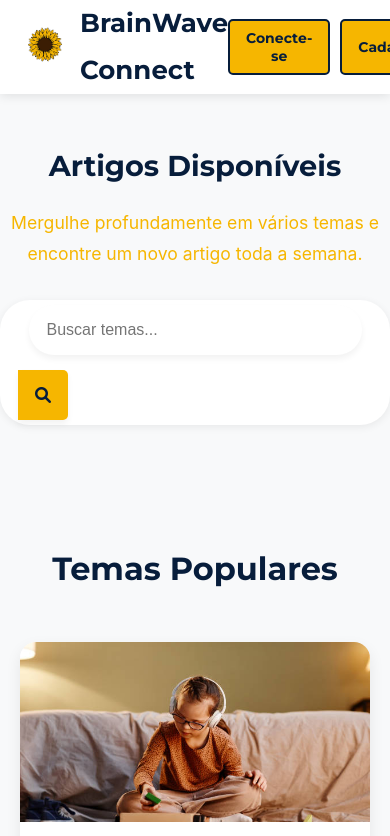
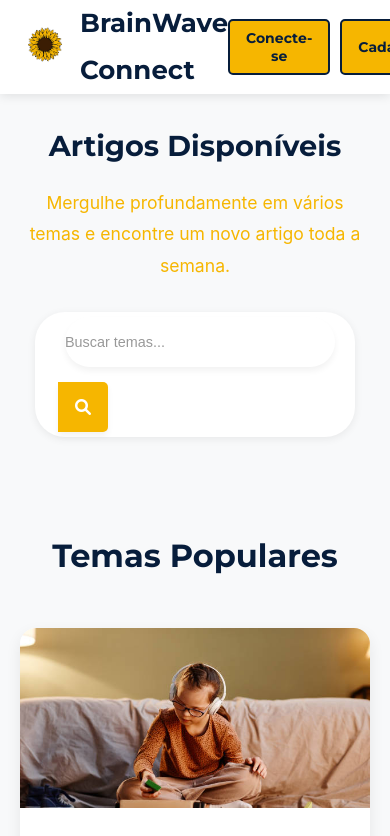
Before and after one commit to anaelisa175/BrainWave-Connect-React, a Next.js app: page / in a window 390 px wide. Shown: the top 836 px of the page. Built offline with nearby package versions, Linux system fonts and the light colour scheme.

Commit message:
fix: corrige centralização da barra de pesquisa no SearchSection

```diff
--- a/src/components/SearchSection.css
+++ b/src/components/SearchSection.css
@@ -5,38 +5,78 @@
     margin-top: 80px;
 }
 
+.search-section .container {
+    max-width: 1200px;
+    margin: 0 auto;
+    padding: 0 20px;
+    display: flex;
+    flex-direction: column;
+    align-items: center;
+    justify-content: center;
+}
+
+.texto-pesquisa {
+    text-align: center;
+    margin-bottom: 30px;
+}
+
 .texto-pesquisa h2 {
     font-family: 'Montserrat', sans-serif;
     font-size: 2rem;
     color: #071D3B;
     margin-bottom: 10px;
+    text-align: center;
 }
 
 .texto-pesquisa p {
     color: #3E92CC;
     font-size: 1.1rem;
-    margin-bottom: 30px;
+    margin-bottom: 0;
+    text-align: center;
+    max-width: 600px;
+    margin-left: auto;
+    margin-right: auto;
+}
+
+.search-wrapper {
+    display: flex !important;
+    justify-content: center !important;
+    align-items: center !important;
+    width: 100% !important;
+    text-align: center;
+    padding: 0 20px;
+    margin: 0 auto;
 }
 
 .input-container {
     display: flex;
-    justify-content: center;
+    justify-content: space-between;
     align-items: center;
     max-width: 500px;
-    margin: 0 auto;
+    width: 100%;
     background: #fff;
     border-radius: 30px;
     box-shadow: 0 2px 8px rgba(0,0,0,0.07);
-    padding: 5px 10px;
+    padding: 5px 5px 5px 20px;
+    position: relative;
+    box-sizing: border-box;
+    margin: 0 auto !important;
+    margin-right: 0 !important;
 }
 
 .input-container input {
     border: none;
     outline: none;
-    padding: 12px 18px;
+    padding: 12px 0;
     font-size: 1rem;
     border-radius: 30px;
     flex: 1;
+    background: transparent;
+    color: #333;
+}
+
+.input-container input::placeholder {
+    color: #999;
 }
 
 .input-container button {
@@ -45,19 +85,62 @@
     border-radius: 50%;
     width: 40px;
     height: 40px;
-    margin-left: 8px;
+    margin-left: 10px;
     cursor: pointer;
     display: flex;
     align-items: center;
     justify-content: center;
-    transition: background 0.3s;
+    transition: background 0.3s ease;
+    flex-shrink: 0;
 }
 
 .input-container button:hover {
     background: #3E92CC;
 }
 
-.search-icon {
-    color: #071D3B;
+.input-container button i {
+    color: #fff;
     font-size: 1.2rem;
 }
+
+/* Responsividade */
+@media (max-width: 768px) {
+    .search-section {
+        padding: 40px 0 20px 0;
+        margin-top: 60px;
+    }
+
+    .search-section .container {
+        padding: 0 15px;
+    }
+
+    .texto-pesquisa h2 {
+        font-size: 1.6rem;
+    }
+
+    .texto-pesquisa p {
+        font-size: 1rem;
+        padding: 0 10px;
+    }
+
+    .input-container {
+        max-width: 95%;
+        margin: 0 auto;
+        padding: 5px 5px 5px 15px;
+    }
+
+    .input-container input {
+        padding: 10px 0;
+        font-size: 0.9rem;
+    }
+
+    .input-container button {
+        width: 35px;
+        height: 35px;
+        margin-left: 8px;
+    }
+
+    .input-container button i {
+        font-size: 1rem;
+    }
+}
```
